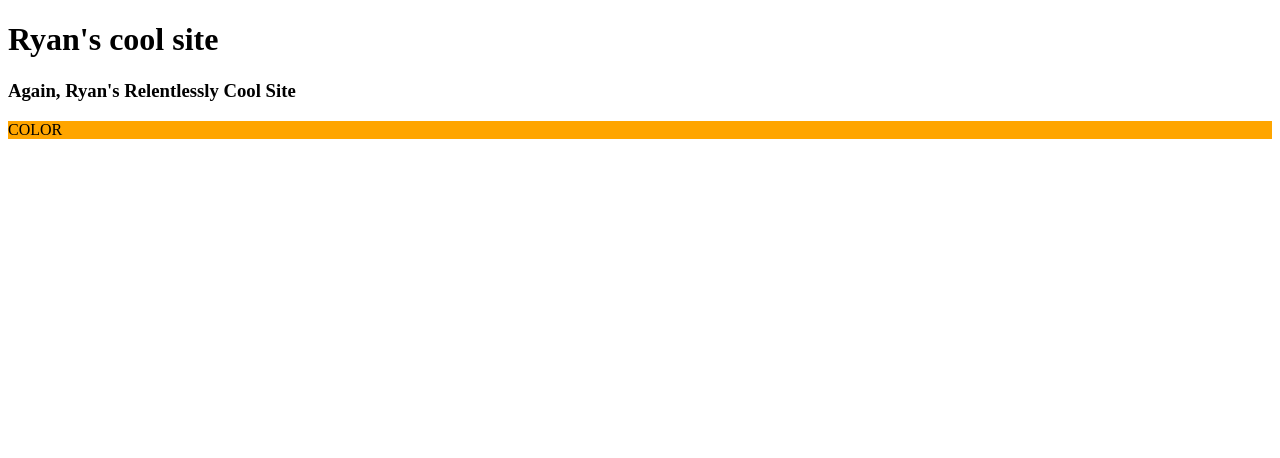
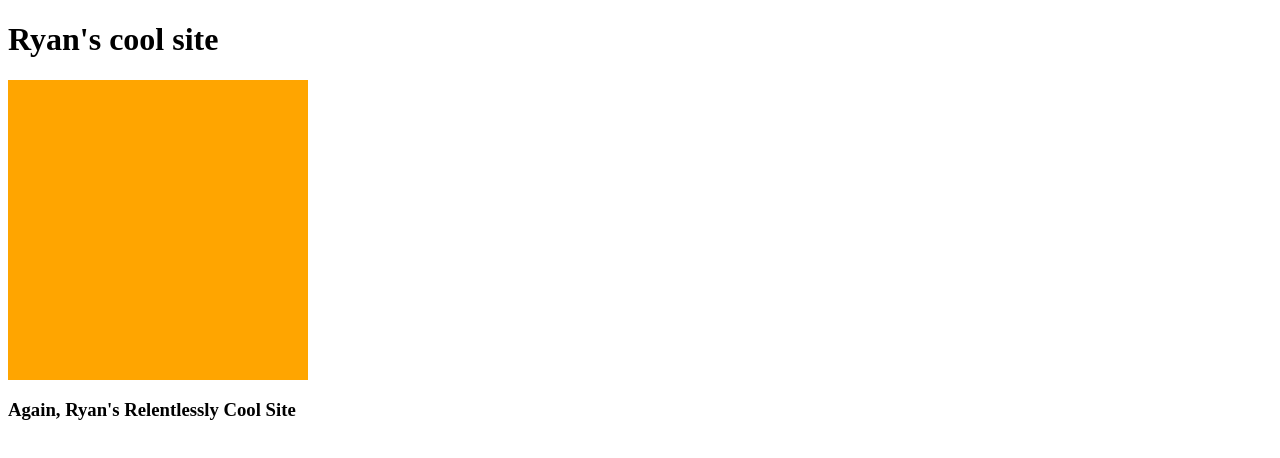
Before and after one commit to noah-puckett/ctweek6day2, a React app: page / in a window 1280 px wide. Shown: the top 458 px of the page. Built offline with nearby package versions, Linux system fonts and the light colour scheme.

Commit message:
thank you Ryan!

```diff
--- a/src/components/App.js
+++ b/src/components/App.js
@@ -34,12 +34,12 @@ export default class App extends Component {
         return (<>
         <Header header={textProps.header} />
         {/* <PhotoAlbum photos={textProps.photos} /> */}
+        <RandomColor />
         <Footer footer={textProps.footer} />
         {/* <Color name="PANK" hex="#00aa00" rgb={[200, 10, 20]}/> */}
         {/* <ColorPicker changeColorHandler={this.changeColor} />
         <ColorDisplay color={color} /> */}
         {/* { <Incrementer /> } */}
-        <RandomColor />
     </>);
     }
 }
--- a/src/components/RandomColor.js
+++ b/src/components/RandomColor.js
@@ -6,16 +6,18 @@ export default class RandomColor extends Component {
     }
 
     componentDidMount() {
+
         setInterval(() => {
             const colors = ['purple', 'red', 'green', 'pink', 'white', 'yellow', 'orange', 'blue', 'cyan', 'magenta'];
             const num = Math.floor(Math.random() * colors.length);
             this.setState({ color: colors[num] });
         }, 1000);
+
     }
 
     render() {
         return (<>
-        <div style={{ backgroundColor: this.state.color }}>COLOR</div>
+        <div style={{ backgroundColor: this.state.color, height: '300px', width: '300px' }}></div>
         </>);
     }
 }
```
